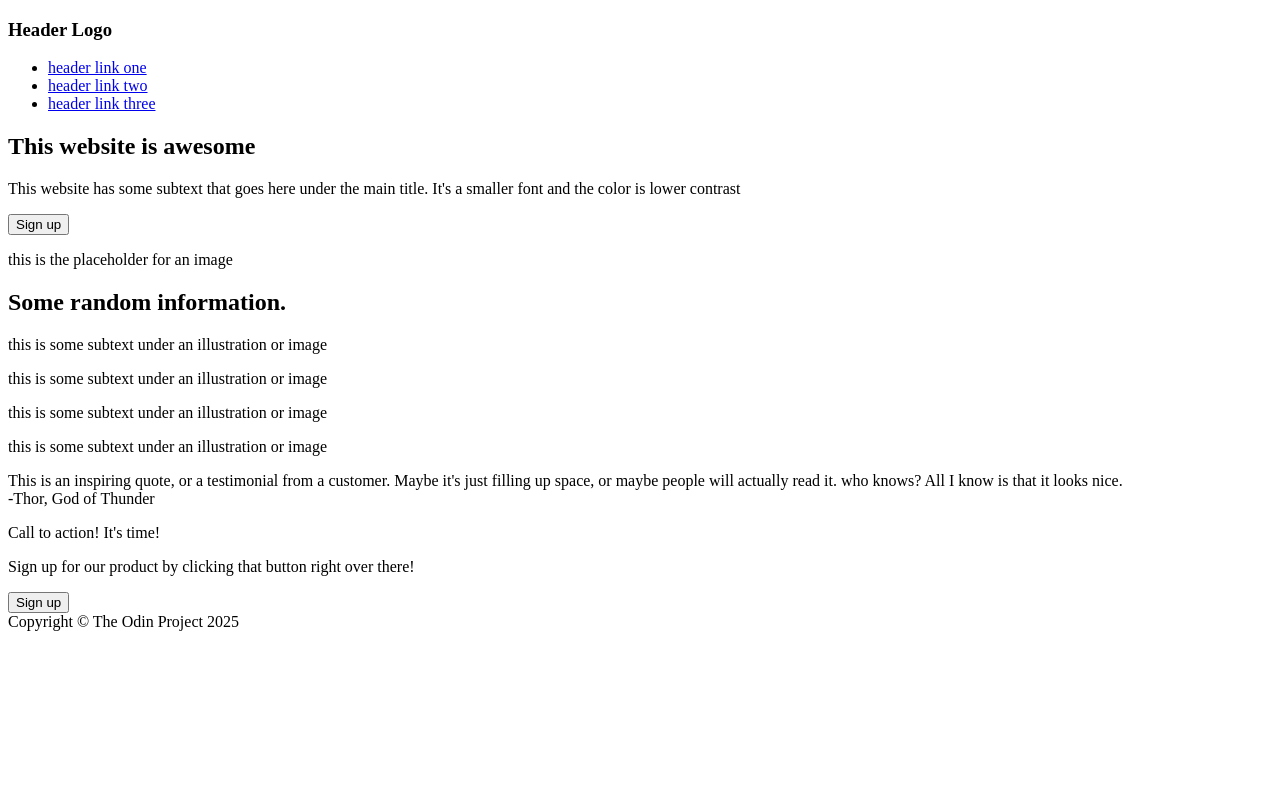
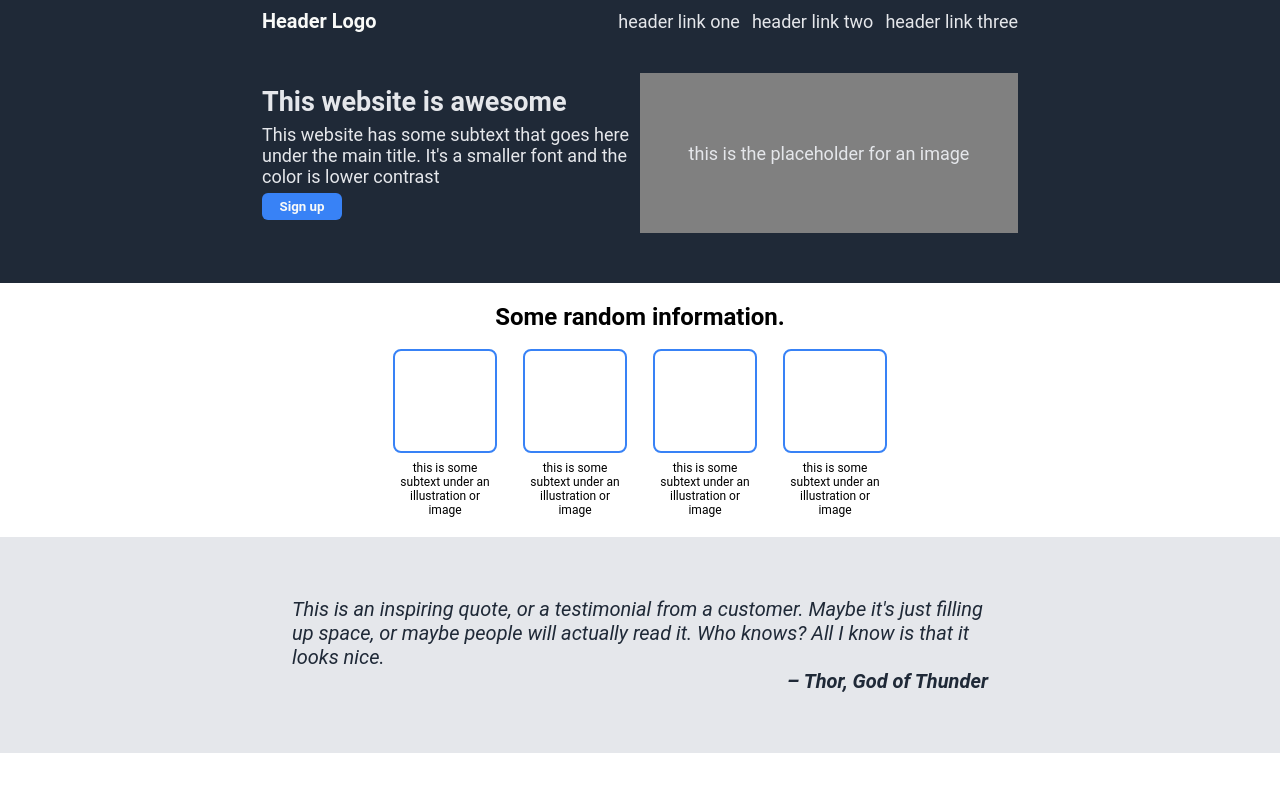
Before and after one commit to fullstack-jack/landing-page, a plain HTML site: page index.html in a window 1280 px wide. Shown: the top 800 px of the page. Drawn offline with Linux system fonts and the light colour scheme.

Commit message:
Added css

```diff
--- a/index.html
+++ b/index.html
@@ -8,10 +8,10 @@
 </head>
 <body>
     <!-- hero -->
-    <section class="hero">
+    <section class="header">
         <nav class="nav">
             <div class="nav-left">
-                <h3 class="nav-header">Header Logo</h3>
+                <h5 class="nav-header">Header Logo</h5>
             </div>
             <ul class="nav-right">
                 <li><a href="#">header link one</a></li>
@@ -62,13 +62,12 @@
     </section>
     <!-- quote -->
     <section class="quote">
-        <div class="quote-text">This is an inspiring quote, or a testimonial from a customer.
+        <blockquote>
+            This is an inspiring quote, or a testimonial from a customer.
             Maybe it's just filling up space, or maybe people will actually
-            read it. who knows? All I know is that it looks nice.
-        </div>
-        <div class="quote-cite">
-            -Thor, God of Thunder
-        </div>
+            read it. Who knows? All I know is that it looks nice.
+            <cite>– Thor, God of Thunder</cite>
+        </blockquote>
     </section>
     <!-- cta -->
     <section class="cta">
@@ -84,7 +83,7 @@
     </section>
     <!-- footer -->
     <footer class="footer">
-        <div class="footer-text">
+        <div>
             Copyright &copy The Odin Project 2025
         </div>
     </footer>
--- a/styles.css
+++ b/styles.css
@@ -0,0 +1,187 @@
+* {
+    margin: 0;
+    padding: 0;
+    box-sizing: border-box;
+    font-family: 'Roboto', sans-serif;
+}
+
+body {
+    width: 100%;
+    height: 100vh;
+    margin: 0 auto;
+    display: flex;
+    flex-direction: column;
+    justify-content: space-between;
+}
+
+.header, .footer {
+    background-color: #1F2937;
+    color: #E5E7EB;
+    font-size: 18px;
+    padding: 10px;
+}
+
+.nav {
+    display: flex;
+    justify-content: space-between;
+    align-items: center;
+    margin: 0 auto;
+    width: 60%;
+}
+
+.nav-left {
+    color: #F9FAF8;
+    font-size: 24px;
+}
+
+.nav-right {
+    display: flex;
+    gap: 12px;
+}
+
+.nav-right, a{
+    list-style: none;
+    text-decoration: none;
+    color: inherit;
+}
+
+.hero {
+    display: flex;
+    justify-content: space-between;
+    align-items: center;
+    margin: 0 auto;
+    width: 60%;
+    padding: 40px 0;
+}
+
+.hero-left, .hero-right {
+    width: 50%;
+}
+
+.hero-img {
+    display: flex;
+    justify-content: center;
+    align-items: center;
+    background-color: grey;
+    height: 160px;
+}
+
+.hero-header {
+    margin-bottom: 6px;
+}
+
+.hero-text {
+    font-size: 18px;
+}
+
+.hero-btn {
+    background-color: #3882F6;
+    padding: 6px;
+    border: none;
+    border-radius: 6px;
+    width: 80px;
+    color: #F9FAF8;
+    font-weight: 600;
+    margin-top: 6px;
+}
+
+.cards {
+    display: flex;
+    flex-direction: column;
+    justify-content: center;
+    align-items: center;
+    gap: 20px;
+    margin: 20px 0;
+}
+
+.cards-boxes {
+    width: 60%;
+    display: flex;
+    justify-content: center;
+    gap: 30px;
+}
+
+.card {
+    display: flex;
+    flex-direction: column;
+    gap: 10px;
+}
+
+.card div {
+    height: 100px;
+    width: 100px;
+    outline: 2px solid #3882F6;
+    border-radius: 6px;
+}
+
+.card p {
+    width: 100px;
+    font-size: 12px;
+    text-align: center;
+}
+
+.quote {
+    background-color: #E5E7EB;
+    padding: 60px;
+}
+
+.quote blockquote{
+    width: 60%;
+    display: flex;
+    flex-direction: column;
+    justify-self: center;
+    font-style: italic;
+    font-weight: light;
+    font-size: 20px;
+    color: #1F2937;
+}
+
+.quote blockquote cite {
+    display: flex;
+    align-self: flex-end;
+    color: #1F2937;
+    font-weight: 600;
+}
+
+.cta {
+    display: flex;
+    justify-content: center;
+    padding: 60px;
+}
+
+.cta-box {
+    display: flex;
+    width: 60%;
+    align-items: center;
+    justify-content: space-evenly;
+    background-color: #3882F6;
+    padding: 30px;
+    border-radius: 8px;
+    color: white;
+}
+
+.cta-left p:first-child {
+    font-weight: 900;
+}
+
+.cta-right {
+    display: flex;
+    justify-items: center;
+}
+
+.cta-right button {
+    padding: 6px;
+    width: 100px;
+    background-color: #3882F6;
+    color: white;
+    font-size: 12px;
+    font-weight: 600;
+    border: 2px solid white;
+    border-radius: 6px;
+}
+
+.footer {
+    display: flex;
+    justify-content: center;
+    font-size: 1rem;
+}
```
